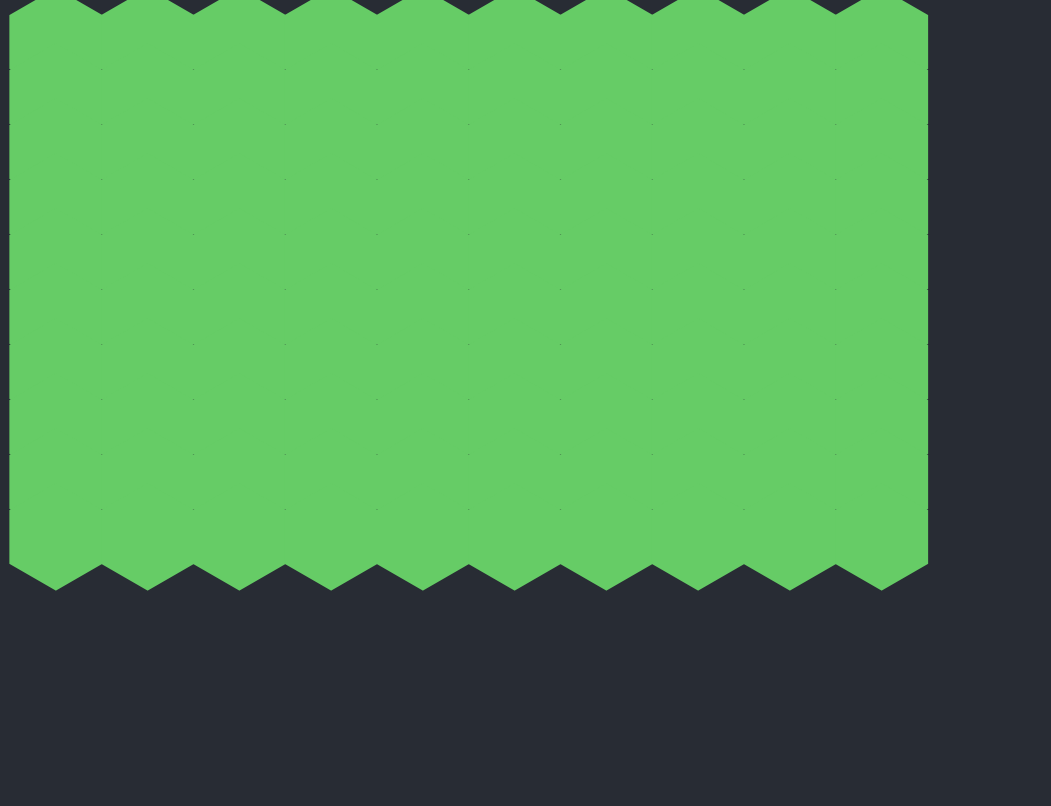
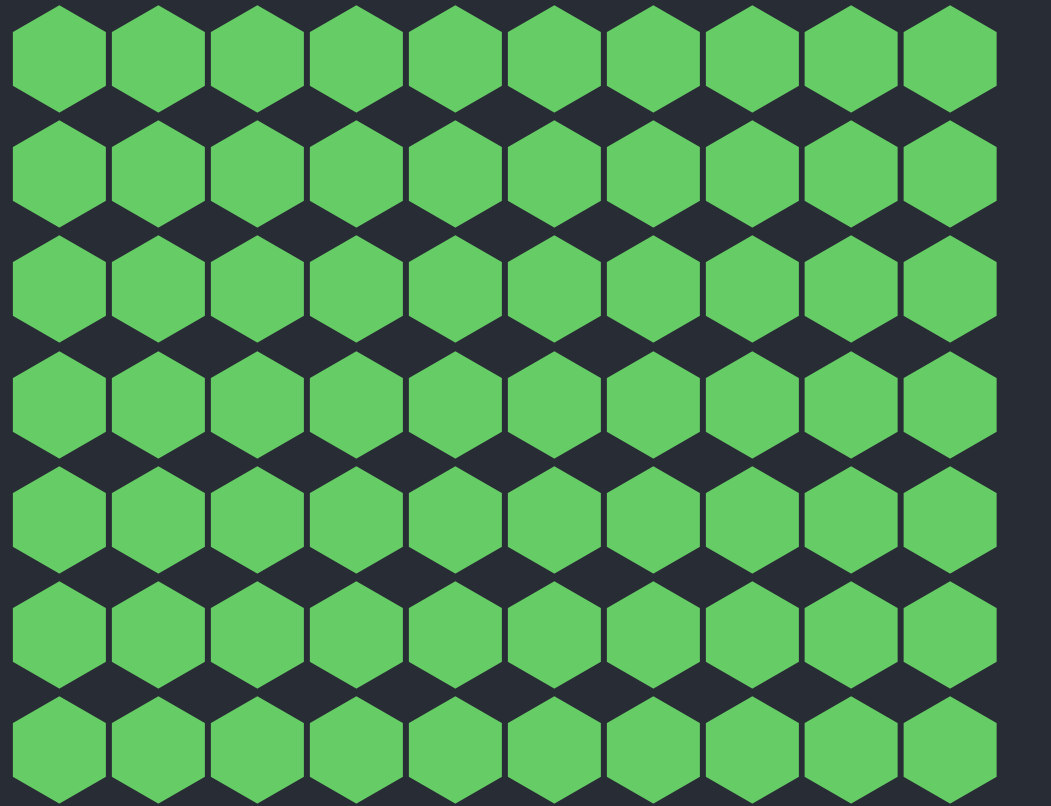
Before and after one commit to ClaySpike/Econ-Final-Project, a React (Create React App) app: page / in a window 1280 px wide. Shown: the top 806 px of the page, without its empty margins (0-1051 px from the left). Built offline with nearby package versions, Linux system fonts and the light colour scheme.

Commit message:
Grid with grdi

```diff
--- a/src/App.css
+++ b/src/App.css
@@ -2,18 +2,10 @@ body {
   background: #282c34;
 }
 
-.HexGrid {
-  display: flex;
-  margin-top: 10px;
-  margin-left: 10px;
+.grid-container {
+  display: grid;
+  grid-template-columns: auto auto auto auto auto auto auto auto auto auto;
+  justify-items: center;
+  padding: 10px;
+  width: 70%;
 }
-
-.HexRow {
-  display: inherit;
-  flex-direction: row;
-}
-
-.HexCol {
-  display: inherit;
-  flex-direction: column;
-}
--- a/src/App.js
+++ b/src/App.js
@@ -9,9 +9,9 @@ class App extends Component {
     this.state = {
       hexGrid: new Array(10),
     };
-    for(let i = 0; i < this.state.hexGrid.length; i++){
+    for(let i = 0; i < this.state.hexGrid.length; i++){//rows
       this.state.hexGrid[i] = new Array(10);
-      for(let j = 0; j < this.state.hexGrid[i].length; j++){
+      for(let j = 0; j < this.state.hexGrid[i].length; j++){//cols
         this.state.hexGrid[i][j] = {
           name: "Number " + (i + j),
         };
@@ -21,12 +21,14 @@ class App extends Component {
 
   render() {
     return (
-      <div className="HexGrid">
-        <div className="HexRow">{this.state.hexGrid.map((i) => {
-          return <div className={"HexCol Even"}>{this.state.hexGrid.map(() => {
+      <div>
+        <div class="grid-container">
+        {this.state.hexGrid.map((value) => {//row
+          return <div>{value.map(() => {//col
             return <Hexagon></Hexagon>
           })}</div>
-        })}</div>
+        })}
+        </div>
       </div>
     );
   }
--- a/src/Hexagon.css
+++ b/src/Hexagon.css
@@ -1,8 +1,9 @@
 .hex {
   color: #6C6;
-    flex: 1 1 auto;
   font-size: 10vw;
-    margin: -50px -10px;
+  line-height: 7vw;
+  height: 9vw;
+  margin: 0 -.5vw;
   -webkit-user-select: none; /* Safari */
   -moz-user-select: none; /* Firefox */
   -ms-user-select: none; /* IE10+/Edge */
```
Lines whose indentation alone changed are shown as unchanged.
